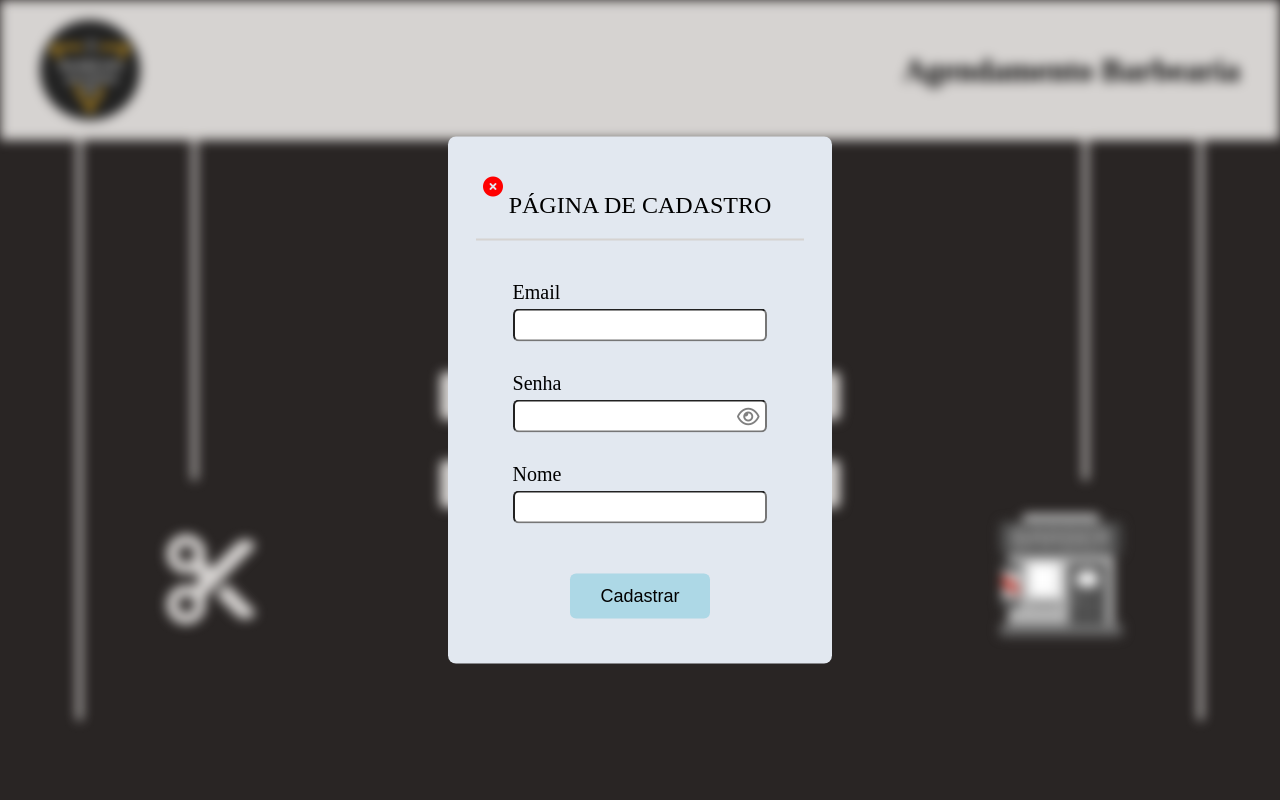
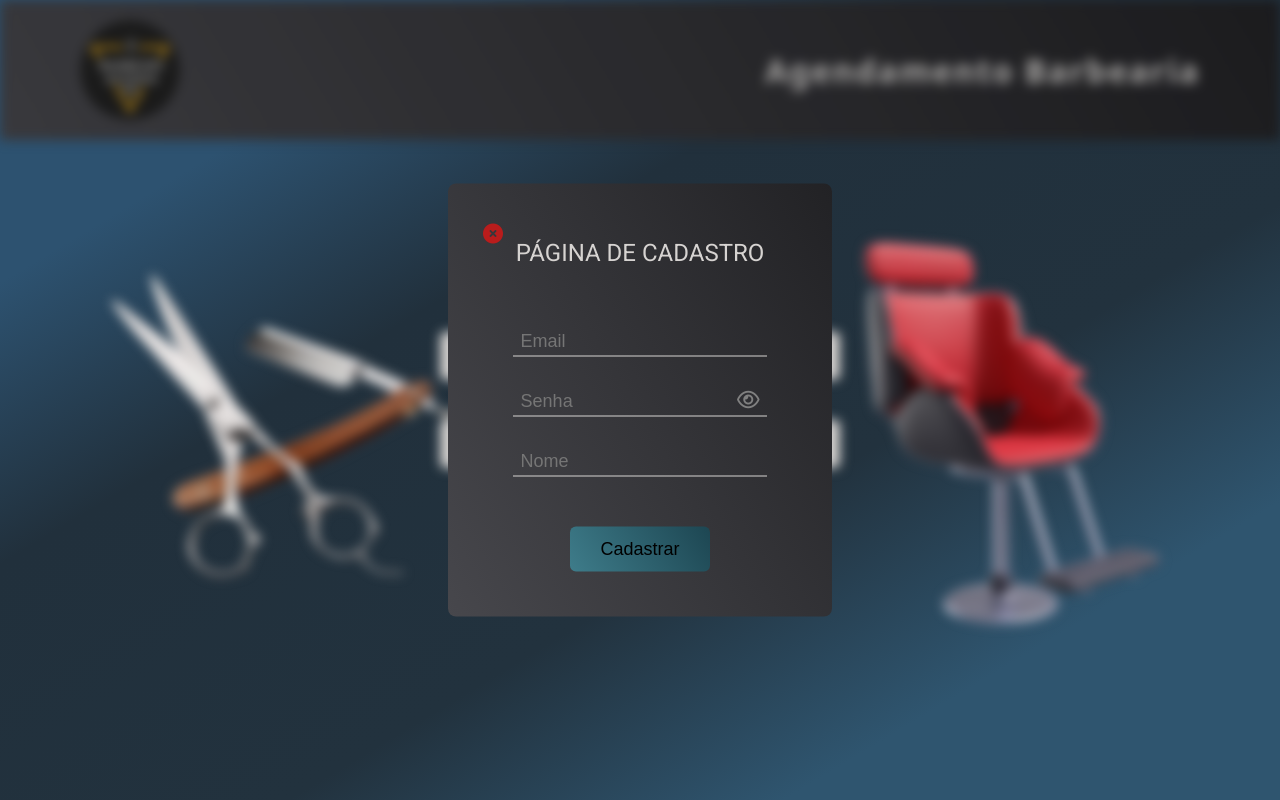
Before and after one commit to EduhGarcia/Agendamento-barbearia, a website with bundled scripts: page FrontEnd/index.html in a window 1280 px wide. Both pictures are taken after a click on the button "CADASTRAR". Built offline with nearby package versions, Linux system fonts and the light colour scheme; a web font is replaced by a local one.

Commit message:
Reestilização do design

```diff
--- a/FrontEnd/index.html
+++ b/FrontEnd/index.html
@@ -32,13 +32,8 @@
             <button id="sign-in">Cadastrar</button>
         </section>
 
-        <div class="line first"></div>
-        <div class="line second"></div>
-        <div class="line third"></div>
-        <div class="line fourth"></div>
-
-        <i class="fa-solid fa-scissors icon-scissors-comb"></i>
-        <img class="icon-barbershop" src="./assets/img/barbearia.png" alt="icone-barbearia">
+        <img class="img-scissors" src="./assets/img/img-tesoura.png" alt="Imagem de tesoura">
+        <img class="img-chair" src="./assets/img/img-cadeira-barbearia.png" alt="Imagem de uma cadeira">
     </main>
 
     <section class="connecting display-disable">
@@ -47,20 +42,20 @@
 
         <div class="info-user">
             <div class="info-input">
-                <label for="email">Email</label>
-                <input class="input-login" id="email" type="text">
+                <!-- <label for="email">Email</label> -->
+                <input placeholder="Email" class="input-login" id="email" type="text">
                 <label class="input-error display-disable" for="email">* Campo vazio</label>
             </div>
 
             <div class="info-input">
-                <label for="password">Senha</label>
-                <input class="input-login" id="password" type="password">
+                <!-- <label for="password">Senha</label> -->
+                <input placeholder="Senha" class="input-login" id="password" type="password">
                 <label class="input-error display-disable" for="password">* Campo vazio</label>
                 <i id="icon-eye" class="fa-regular fa-eye"></i>
             </div>
         </div>
 
-        <button class="default-btn btn-login">Entrar</button>
+        <button class="default-btn-connect btn-login">Entrar</button>
     </section>
 
     <script src="https://unpkg.com/axios/dist/axios.min.js"></script>
--- a/FrontEnd/src/css/global.css
+++ b/FrontEnd/src/css/global.css
@@ -1,3 +1,5 @@
+@import url('https://fonts.googleapis.com/css2?family=Roboto:ital,wght@0,300;0,400;1,700&family=Tektur:wght@700&display=swap');
+
 * {
     padding: 0;
     margin: 0;
@@ -5,7 +7,8 @@
 }
 
 body {
-    background-color: var(--cor-cinza-escuro);
+    font-family: 'Roboto', sans-serif;
+    background: linear-gradient(149deg, rgba(45,82,112,1) 18%, rgba(33,48,60,1) 36%, rgba(34,50,62,1) 62%, rgba(47,85,111,1) 81%);
 }
 
 main {
@@ -14,8 +17,10 @@ main {
 
 :root {
     --cor-branca: rgb(226 232 240);
-    --cor-cinza-claro: rgb(214 211 209);
-    --cor-cinza-escuro: rgb(41 37 36);
+    --cinza-claro: rgb(214 211 209);
+    --cinza-escuro: rgb(41 37 36);
+    --cor-vermelha: rgb(185 28 28);
+    --verde-claro: rgb(22 163 74);
 }
 
 .btns-connect, .options-schedule {
@@ -24,11 +29,11 @@ main {
     gap: 40px;
     justify-content: center;
     align-items: center;
-    height: 75vh;
+    height: 100vh;
 }
 
 .btns-connect button, .option-btn {
-    background-color: var(--cor-cinza-claro);
+    background-color: var(--cinza-claro);
     padding: 13px 15px;
     border-radius: 5px;
     border: none;
@@ -38,6 +43,7 @@ main {
     transition: 0.3s ease;
     box-shadow: rgba(0, 0, 0, 0.15) 1.95px 1.95px 2.6px;
     width: 400px;
+    font-weight: 700;
 }
 
 .filterBlur {
@@ -45,11 +51,17 @@ main {
 }
 
 .icon-exit {
-    color: red;
+    color: var(--cor-vermelha);
     position: absolute;
     left: 35px;
     top: 40px;
     font-size: 20px;
     cursor: pointer;
-    transition: 0.3s ease-in-out;
+    transition: 0.3s ease;
 }
+
+h1 {
+    font-family: 'Tektur', system-ui;
+    color: var(--cinza-claro);
+    letter-spacing: 2px;
+}
--- a/FrontEnd/src/css/main-page/conect.css
+++ b/FrontEnd/src/css/main-page/conect.css
@@ -1,6 +1,6 @@
-.default-btn:hover, .icon-exit:hover,
+.default-btn-connect:hover,
 .btns-connect button:hover {
-    filter: brightness(75%);
+    opacity: 0.6;
 }
 
 .connecting {
@@ -20,6 +20,8 @@
     transform: translate(-50%, -50%);
     transition: 0.7s ease-in-out;
     justify-content: center;
+    background: -moz-linear-gradient(-121deg,  #222225 0%,#47474c 100%,#6e7ff3 100%); background: -webkit-linear-gradient(-121deg,  #222225 0%,#47474c 100%,#6e7ff3 100%); background: linear-gradient(-121deg,  #222225 0%,#47474c 100%,#6e7ff3 100%);
+    color: var(--cinza-claro);
 }
 
 .display-disable {
@@ -37,7 +39,6 @@
     text-align: center;
     padding-bottom: 20px;
     width: 90%;
-    border-bottom: 2px solid var(--cor-cinza-claro);
 }
 
 .connecting .info-user {
@@ -59,12 +60,21 @@
 .connecting .info-user .info-input input{
     font-size: 18px;
     padding: 4px 8px;
-    border-radius: 6px;
+    background-color: transparent;
+    border: none;
+    border-bottom: 1px solid var(--cinza-claro);
+    color: var(--cinza-claro);
+}
+
+input:-webkit-autofill {
+    -webkit-box-shadow: 0 0 0 100px rgb(68 64 60) inset;
+    border: 1px solid black;
+    -webkit-text-fill-color: var(--cor-branca);
 }
 
 .connecting .info-user .info-input input:focus {
     outline: 0;
-    border: solid 2px rgb(16 185 129);
+    border-bottom: 1px solid rgb(16 185 129);
 }
 
 .connecting .info-user .info-input .input-error {
@@ -72,12 +82,13 @@
     bottom: -22px;
     left: 4px;
     font-size: 13px;
-    color: red;
+    color: rgb(185 28 28);
     text-transform: uppercase;
 }
 
-.connecting .default-btn {
-    background-color: lightblue;
+.connecting .default-btn-connect {
+    background: #6e7ff3; background: -moz-linear-gradient(-121deg,  #6e7ff3 0%,#1d4652 0%,#3e7c8a 100%);
+    background: -webkit-linear-gradient(-121deg,  #6e7ff3 0%,#1d4652 0%,#3e7c8a 100%); background: linear-gradient(-121deg,  #6e7ff3 0%,#1d4652 0%,#3e7c8a 100%);
     border: none;
     border-radius: 6px;
     font-size: 18px;
@@ -88,17 +99,17 @@
 }
 
 .connecting .email-using {
-    color: red;
+    color: var(--cor-vermelha);
     font-size: 18px;
     position: absolute;
-    bottom: -32px;
+    bottom: -36px;
     width: 100%;
     text-align: center;
 }
 
 .info-user .info-input i {
     position: absolute;
-    top: 35px;
+    top: 3px;
     right: 8px;
     cursor: pointer;
     color: gray;
--- a/FrontEnd/src/css/main-page/header.css
+++ b/FrontEnd/src/css/main-page/header.css
@@ -2,9 +2,13 @@
     display: flex;
     justify-content: space-between;
     align-items: center;
-    padding: 20px 40px;
-    background-color: var(--cor-cinza-claro);
+    padding: 20px 80px;
     z-index: 1;
+    background: -moz-linear-gradient(-121deg,  #222225 0%,#47474c 100%,#6e7ff3 100%); background: -webkit-linear-gradient(-121deg,  #222225 0%,#47474c 100%,#6e7ff3 100%); background: linear-gradient(-121deg,  #222225 0%,#47474c 100%,#6e7ff3 100%);
+    filter: brightness(80%);
+    position: absolute;
+    width: 100%;
+    top: 0;
 }
 
 .header .logo-barbearia {
--- a/FrontEnd/src/css/main-page/style.css
+++ b/FrontEnd/src/css/main-page/style.css
@@ -1,45 +1,12 @@
-.line {
-    width: 5px;
+
+.img-scissors {
     position: absolute;
-    background-color: var(--cor-cinza-claro);
-    z-index: -1;
+    left: 8%;
+    bottom: 26%;
 }
 
-.first {
-    top: 0;
-    left: 6%;
-    height: 90vh;
-}
-
-.second {
-    top: 0;
-    left: 15%;
-    height: 60vh;
-}
-
-.third {
-    top: 0;
-    right: 15%;
-    height: 60vh;
-}
-
-.fourth {
-    top: 0;
-    right: 6%;
-    height: 90vh;
-}
-
-.icon-scissors-comb {
+.img-chair {
     position: absolute;
-    font-size: 90px;
-    color: var(--cor-cinza-claro);
-    left: 13%;
-    bottom: 22%;
-}
-
-.icon-barbershop {
-    width: 130px;
-    position: absolute;
-    right: 12%;
+    right: 8%;
     bottom: 20%;
 }
--- a/FrontEnd/src/scripts/agender.js
+++ b/FrontEnd/src/scripts/agender.js
@@ -87,7 +87,7 @@ function printTimesAvailables(dateValue) {
     containerTimes.html('')
     let timesUsed = []
 
-    server.get('/horarios/' + dateValue).then((response) => {
+    server.get('/horarios/' + dateValue).then(response => {
         response.data.map((item) => {
             timesUsed.push(item.horario)
         })
--- a/FrontEnd/src/scripts/signin.js
+++ b/FrontEnd/src/scripts/signin.js
@@ -3,19 +3,18 @@
 export function screenSignin() {
     const screenDefault = connecting.html()
 
-    $('.default-btn').remove()
+    $('.default-btn-connect').remove()
     $('.title-conneting').text('Página de cadastro')
 
     $('.info-user').append(`
     <div class="info-input">
-       <label for="name">Nome</label>
-       <input class="input-login" id="name" type="text">
+       <input placeholder="Nome" class="input-login" id="name" type="text">
        <label class="input-error display-disable" for="name">* Campo vazio</label>
     </div>
 
     <p class="email-using display-disable">O Email já está em uso</p>`)
 
-    connecting.append('<button class="default-btn btn-signin">Cadastrar</button>')
+    connecting.append('<button class="default-btn-connect btn-signin">Cadastrar</button>')
 
     $('.btn-signin').on('click', () => {
         nextPage()
--- a/FrontEnd/src/scripts/utilizadades.js
+++ b/FrontEnd/src/scripts/utilizadades.js
@@ -37,14 +37,14 @@ export function nextPage() {
                 email,
                 password,
                 name
-            }).then((response) => {
+            }).then(response => {
                 response.data.message === 'User create' ? userAllowed() : emailUsing.removeClass('display-disable')
             })
         } else {
             server.post('/login', {
                 email,
                 password
-            }).then((response) => {
+            }).then(response => {
                 const messageLabel = response.data.message
                 let label = messageLabel === 'Senha incorreta' ? labelError[1] : labelError[0]
 
@@ -69,8 +69,8 @@ function changeTextLabel(message, label) {
 }
 
 function userAllowed() {
+    window.location.href = './usuario.html'
     clearValueInput()
-    window.location.href = './usuario.html'
     return next = 0
 }
 
@@ -84,7 +84,6 @@ export function openScreenConnect(functionButton) {
 export function hideOrShowPassword() {
     const iconEye = $('#icon-eye')
 
-    console.log(iconEye);
     iconEye.on('click', (item) => {
 
         if ($('.fa-eye').length !== 0) {
```
Also changed, not shown: FrontEnd/src/css/agender.css (+13 -8 lines), FrontEnd/src/css/user-page.css (+34 -14 lines), FrontEnd/assets/img/barbearia.png (deleted), FrontEnd/assets/img/icon-pente-tesoura.png (deleted), FrontEnd/assets/img/img-cadeira-barbearia.png (added), FrontEnd/assets/img/img-tesoura.png (added).
